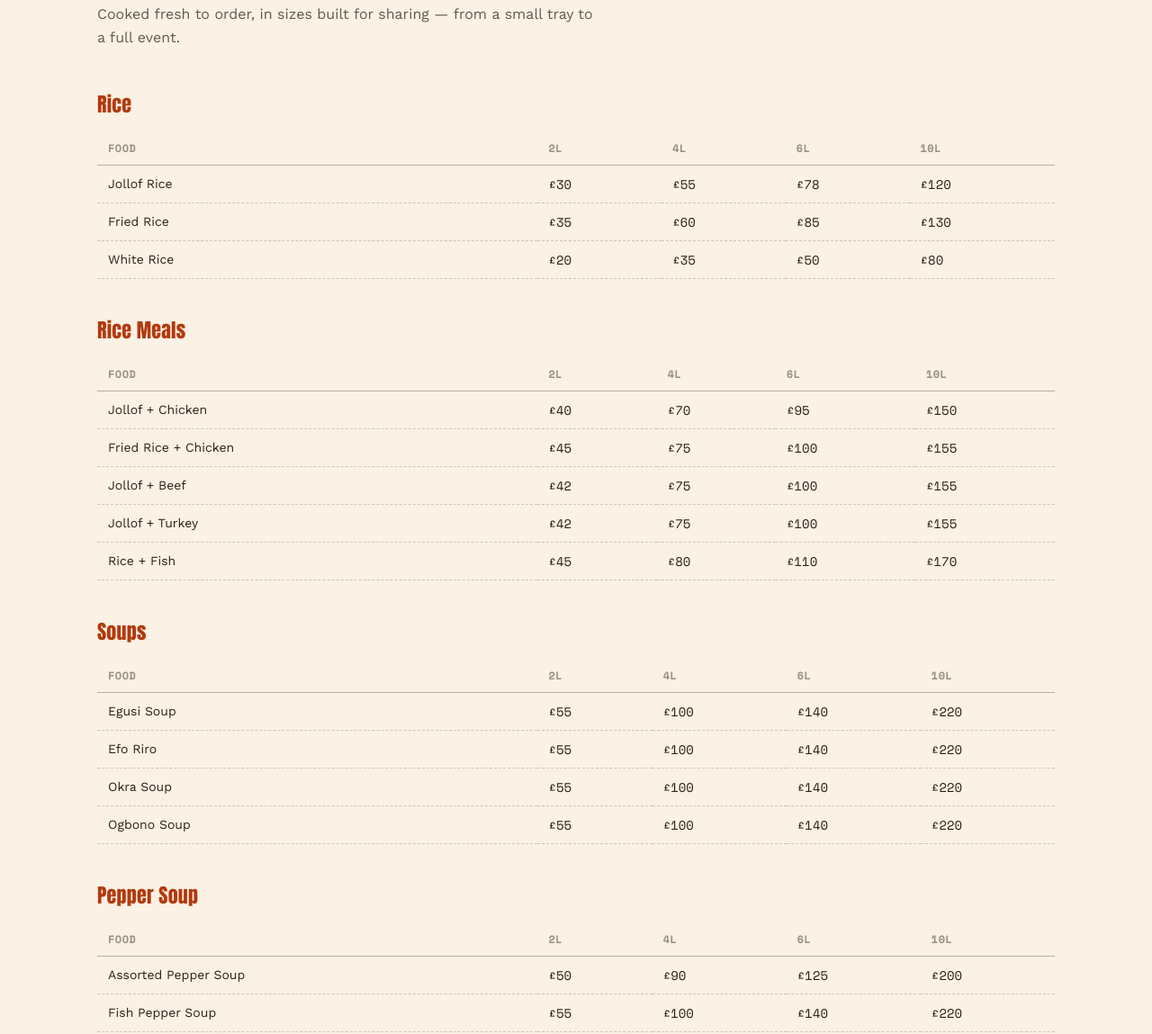
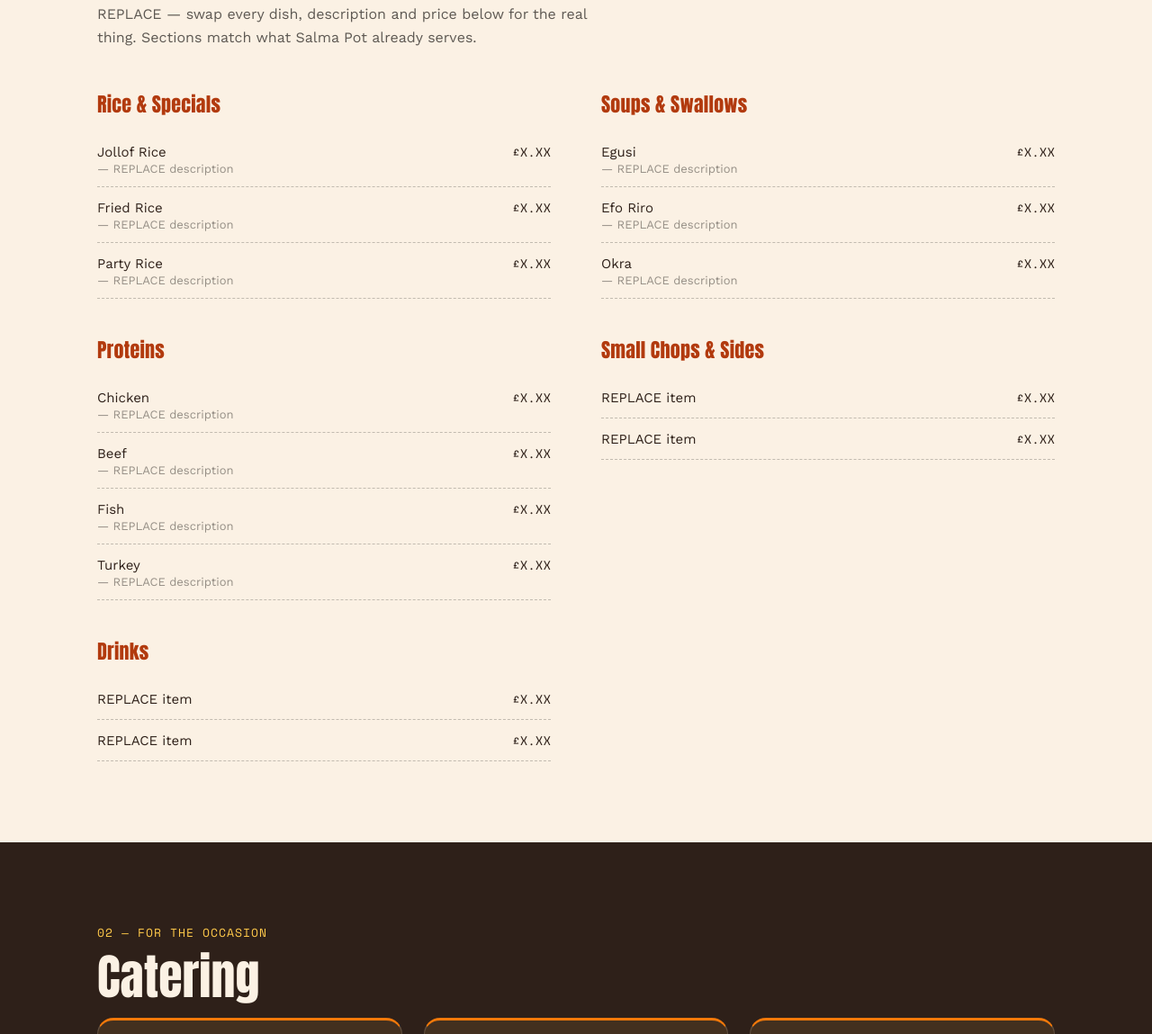
Before and after one commit to Salmafabs/salma-pot-website, a plain HTML site: page index.html in a window 1280 px wide. Shown: the part 1080-2229 px from the top of the page at 90% size. Drawn offline with nearby package versions, Linux system fonts and the light colour scheme.

```diff
--- a/css/style.css
+++ b/css/style.css
@@ -243,8 +243,12 @@
 .section-lede-light { color: var(--cream-70); }
 
 /* ---------- menu ---------- */
-.menu-stack { display: flex; flex-direction: column; gap: 40px; }
-.menu-block-title {
+.menu-grid {
+  display: grid;
+  grid-template-columns: repeat(2, 1fr);
+  gap: 40px 56px;
+}
+.menu-group-title {
   font-family: var(--font-display);
   font-weight: 400;
   font-size: 22px;
@@ -252,33 +256,18 @@
   margin: 0 0 14px;
   color: var(--ember);
 }
-.menu-table-wrap { overflow-x: auto; }
-.menu-table { width: 100%; border-collapse: collapse; font-size: 14px; }
-.menu-table th, .menu-table td { padding: 10px 12px; text-align: left; white-space: nowrap; }
-.menu-table th {
-  font-family: var(--font-mono);
-  font-size: 12px;
-  text-transform: uppercase;
-  letter-spacing: 0.04em;
-  color: var(--ink-45);
-  border-bottom: 1.5px solid rgba(27,24,21,0.3);
-}
-.menu-table th:first-child, .menu-table td:first-child { width: 46%; white-space: normal; }
-.menu-table td { border-bottom: 1px dashed rgba(27,24,21,0.2); }
-.menu-table td:not(:first-child) { font-family: var(--font-mono); }
-.menu-table tbody tr:hover { background: rgba(242,121,10,0.06); }
-
-.menu-simple-list { list-style: none; margin: 0; padding: 0; max-width: 480px; }
-.menu-simple-list li {
+.menu-list { list-style: none; margin: 0; padding: 0; }
+.menu-item {
   display: flex;
   justify-content: space-between;
   align-items: baseline;
   gap: 14px;
-  padding: 10px 0;
-  border-bottom: 1px dashed rgba(27,24,21,0.2);
-  font-size: 15px;
+  padding: 12px 0;
+  border-bottom: 1px dashed rgba(27,24,21,0.25);
 }
-.menu-simple-list .mi-price { font-family: var(--font-mono); font-size: 13px; color: var(--ink-70); white-space: nowrap; }
+.mi-name { font-size: 15px; }
+.mi-name em { font-style: normal; color: var(--ink-45); font-size: 13px; display: block; margin-top: 2px; }
+.mi-price { font-family: var(--font-mono); font-size: 14px; white-space: nowrap; }
 
 /* ---------- catering ---------- */
 .catering-grid {
--- a/index.html
+++ b/index.html
@@ -64,99 +64,51 @@
     <div class="wrap">
       <p class="section-eyebrow">01 — On The Stove</p>
       <h2 class="section-title">The Menu</h2>
-      <p class="section-lede">Cooked fresh to order, in sizes built for sharing — from a small tray to a full event.</p>
+      <p class="section-lede">REPLACE — swap every dish, description and price below for the real thing. Sections match what Salma Pot already serves.</p>
 
-      <div class="menu-stack">
+      <div class="menu-grid">
 
-        <div class="menu-block">
-          <h3 class="menu-block-title">Rice</h3>
-          <div class="menu-table-wrap">
-            <table class="menu-table">
-              <thead><tr><th>Food</th><th>2L</th><th>4L</th><th>6L</th><th>10L</th></tr></thead>
-              <tbody>
-                <tr><td>Jollof Rice</td><td>£30</td><td>£55</td><td>£78</td><td>£120</td></tr>
-                <tr><td>Fried Rice</td><td>£35</td><td>£60</td><td>£85</td><td>£130</td></tr>
-                <tr><td>White Rice</td><td>£20</td><td>£35</td><td>£50</td><td>£80</td></tr>
-              </tbody>
-            </table>
-          </div>
-        </div>
-
-        <div class="menu-block">
-          <h3 class="menu-block-title">Rice Meals</h3>
-          <div class="menu-table-wrap">
-            <table class="menu-table">
-              <thead><tr><th>Food</th><th>2L</th><th>4L</th><th>6L</th><th>10L</th></tr></thead>
-              <tbody>
-                <tr><td>Jollof + Chicken</td><td>£40</td><td>£70</td><td>£95</td><td>£150</td></tr>
-                <tr><td>Fried Rice + Chicken</td><td>£45</td><td>£75</td><td>£100</td><td>£155</td></tr>
-                <tr><td>Jollof + Beef</td><td>£42</td><td>£75</td><td>£100</td><td>£155</td></tr>
-                <tr><td>Jollof + Turkey</td><td>£42</td><td>£75</td><td>£100</td><td>£155</td></tr>
-                <tr><td>Rice + Fish</td><td>£45</td><td>£80</td><td>£110</td><td>£170</td></tr>
-              </tbody>
-            </table>
-          </div>
-        </div>
-
-        <div class="menu-block">
-          <h3 class="menu-block-title">Soups</h3>
-          <div class="menu-table-wrap">
-            <table class="menu-table">
-              <thead><tr><th>Food</th><th>2L</th><th>4L</th><th>6L</th><th>10L</th></tr></thead>
-              <tbody>
-                <tr><td>Egusi Soup</td><td>£55</td><td>£100</td><td>£140</td><td>£220</td></tr>
-                <tr><td>Efo Riro</td><td>£55</td><td>£100</td><td>£140</td><td>£220</td></tr>
-                <tr><td>Okra Soup</td><td>£55</td><td>£100</td><td>£140</td><td>£220</td></tr>
-                <tr><td>Ogbono Soup</td><td>£55</td><td>£100</td><td>£140</td><td>£220</td></tr>
-              </tbody>
-            </table>
-          </div>
-        </div>
-
-        <div class="menu-block">
-          <h3 class="menu-block-title">Pepper Soup</h3>
-          <div class="menu-table-wrap">
-            <table class="menu-table">
-              <thead><tr><th>Food</th><th>2L</th><th>4L</th><th>6L</th><th>10L</th></tr></thead>
-              <tbody>
-                <tr><td>Assorted Pepper Soup</td><td>£50</td><td>£90</td><td>£125</td><td>£200</td></tr>
-                <tr><td>Fish Pepper Soup</td><td>£55</td><td>£100</td><td>£140</td><td>£220</td></tr>
-                <tr><td>Chicken Pepper Soup</td><td>£45</td><td>£80</td><td>£110</td><td>£175</td></tr>
-                <tr><td>Beef Pepper Soup</td><td>£50</td><td>£90</td><td>£125</td><td>£200</td></tr>
-              </tbody>
-            </table>
-          </div>
-        </div>
-
-        <div class="menu-block">
-          <h3 class="menu-block-title">Sides &amp; Extras</h3>
-          <ul class="menu-simple-list">
-            <li><span class="mi-name">Plantain</span><span class="mi-price">Small £12 · Medium £20 · Large £30</span></li>
-            <li><span class="mi-name">Moi Moi</span><span class="mi-price">6pc £15 · 12pc £28 · 20pc £45</span></li>
-            <li><span class="mi-name">Puff Puff</span><span class="mi-price">20pc £10 · 40pc £18 · 60pc £25</span></li>
-            <li><span class="mi-name">Akara</span><span class="mi-price">20pc £12 · 40pc £22 · 60pc £30</span></li>
-            <li><span class="mi-name">Pounded Yam</span><span class="mi-price">£3 per portion</span></li>
-            <li><span class="mi-name">Eba</span><span class="mi-price">£3 per portion</span></li>
-            <li><span class="mi-name">Amala</span><span class="mi-price">£3 per portion</span></li>
+        <div class="menu-group">
+          <h3 class="menu-group-title">Rice &amp; Specials</h3>
+          <ul class="menu-list">
+            <li class="menu-item"><span class="mi-name">Jollof Rice <em>— REPLACE description</em></span><span class="mi-price">£X.XX</span></li>
+            <li class="menu-item"><span class="mi-name">Fried Rice <em>— REPLACE description</em></span><span class="mi-price">£X.XX</span></li>
+            <li class="menu-item"><span class="mi-name">Party Rice <em>— REPLACE description</em></span><span class="mi-price">£X.XX</span></li>
           </ul>
         </div>
 
-        <div class="menu-block">
-          <h3 class="menu-block-title">Specials</h3>
-          <ul class="menu-simple-list">
-            <li><span class="mi-name">Asun</span><span class="mi-price">Small £25 · Medium £45 · Large £70</span></li>
-            <li><span class="mi-name">Suya</span><span class="mi-price">Small £20 · Medium £35 · Large £55</span></li>
+        <div class="menu-group">
+          <h3 class="menu-group-title">Soups &amp; Swallows</h3>
+          <ul class="menu-list">
+            <li class="menu-item"><span class="mi-name">Egusi <em>— REPLACE description</em></span><span class="mi-price">£X.XX</span></li>
+            <li class="menu-item"><span class="mi-name">Efo Riro <em>— REPLACE description</em></span><span class="mi-price">£X.XX</span></li>
+            <li class="menu-item"><span class="mi-name">Okra <em>— REPLACE description</em></span><span class="mi-price">£X.XX</span></li>
           </ul>
         </div>
 
-        <div class="menu-block">
-          <h3 class="menu-block-title">Drinks — Zobo</h3>
-          <ul class="menu-simple-list">
-            <li><span class="mi-name">500ml</span><span class="mi-price">£3.50</span></li>
-            <li><span class="mi-name">1L</span><span class="mi-price">£6</span></li>
-            <li><span class="mi-name">2L</span><span class="mi-price">£10</span></li>
-            <li><span class="mi-name">5L</span><span class="mi-price">£22</span></li>
-            <li><span class="mi-name">10L</span><span class="mi-price">£40</span></li>
+        <div class="menu-group">
+          <h3 class="menu-group-title">Proteins</h3>
+          <ul class="menu-list">
+            <li class="menu-item"><span class="mi-name">Chicken <em>— REPLACE description</em></span><span class="mi-price">£X.XX</span></li>
+            <li class="menu-item"><span class="mi-name">Beef <em>— REPLACE description</em></span><span class="mi-price">£X.XX</span></li>
+            <li class="menu-item"><span class="mi-name">Fish <em>— REPLACE description</em></span><span class="mi-price">£X.XX</span></li>
+            <li class="menu-item"><span class="mi-name">Turkey <em>— REPLACE description</em></span><span class="mi-price">£X.XX</span></li>
+          </ul>
+        </div>
+
+        <div class="menu-group">
+          <h3 class="menu-group-title">Small Chops &amp; Sides</h3>
+          <ul class="menu-list">
+            <li class="menu-item"><span class="mi-name">REPLACE item</span><span class="mi-price">£X.XX</span></li>
+            <li class="menu-item"><span class="mi-name">REPLACE item</span><span class="mi-price">£X.XX</span></li>
+          </ul>
+        </div>
+
+        <div class="menu-group">
+          <h3 class="menu-group-title">Drinks</h3>
+          <ul class="menu-list">
+            <li class="menu-item"><span class="mi-name">REPLACE item</span><span class="mi-price">£X.XX</span></li>
+            <li class="menu-item"><span class="mi-name">REPLACE item</span><span class="mi-price">£X.XX</span></li>
           </ul>
         </div>
 
```
